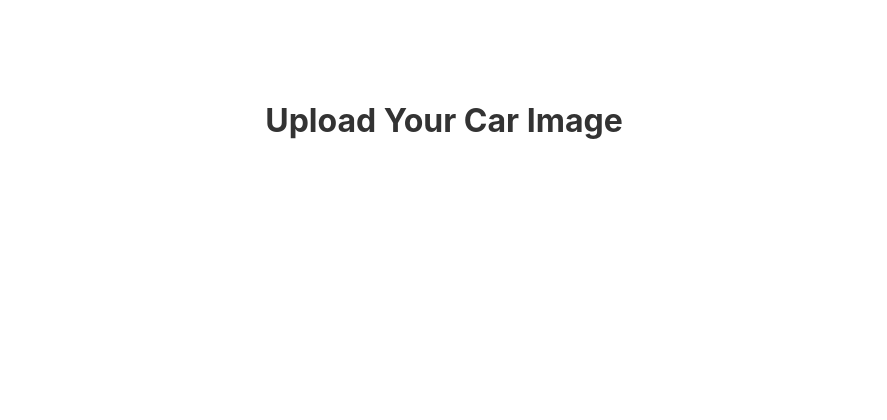
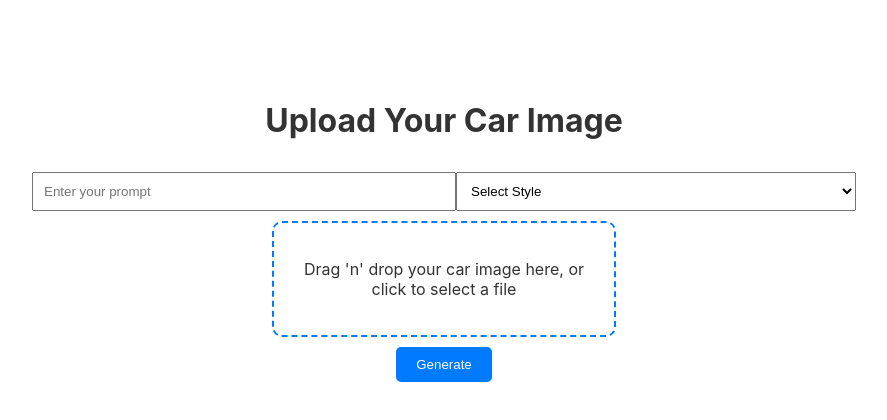
Before and after one commit to Bulalu/pimp-UI, a React (Create React App) app: page /upload in a window 1280 px wide. Shown: the top 420 px of the page, without its empty margins (196-1083 px from the left). Built offline with nearby package versions, Linux system fonts and the light colour scheme.

Commit message:
initial template for upload page 🥱

```diff
--- a/package.json
+++ b/package.json
@@ -6,10 +6,14 @@
     "@testing-library/jest-dom": "^5.17.0",
     "@testing-library/react": "^13.4.0",
     "@testing-library/user-event": "^13.5.0",
+    "framer-motion": "^10.18.0",
     "react": "^18.2.0",
+    "react-compare-slider": "^3.0.1",
     "react-dom": "^18.2.0",
+    "react-dropzone": "^14.2.3",
     "react-router-dom": "^6.21.3",
     "react-scripts": "5.0.1",
+    "react-use-measure": "^2.1.1",
     "web-vitals": "^2.1.4"
   },
   "scripts": {
--- a/src/components/ImageUploadPage.js
+++ b/src/components/ImageUploadPage.js
@@ -1,19 +1,119 @@
-import React from 'react';
+import React, { useState, useCallback } from 'react';
+import { useDropzone } from 'react-dropzone';
+
+const style = {
+    fontFamily: '-apple-system, BlinkMacSystemFont, Segoe UI, Roboto, Oxygen, Ubuntu, Cantarell, Open Sans, Helvetica Neue, sans-serif',
+    color: '#333',
+    textAlign: 'center',
+    padding: '5rem 0',
+    dropzone: {
+        border: '2px dashed #007AFF',
+        borderRadius: '10px',
+        padding: '20px',
+        cursor: 'pointer',
+        marginBottom: '20px',
+        width: '300px', // Adjust the width as per your requirement
+        margin: '0 auto' // Center align the dropzone
+    },
+    input: {
+        margin: '10px 0',
+        padding: '10px',
+        width: '80%',
+        maxWidth: '400px'
+    },
+    button: {
+        backgroundColor: '#007AFF',
+        color: 'white',
+        border: 'none',
+        padding: '10px 20px',
+        borderRadius: '5px',
+        cursor: 'pointer',
+        marginTop: '10px',
+    }
+};
 
 const ImageUploadPage = () => {
-    const style = {
-        fontFamily: '-apple-system, BlinkMacSystemFont, Segoe UI, Roboto, Oxygen, Ubuntu, Cantarell, Open Sans, Helvetica Neue, sans-serif',
-        // backgroundColor: '#f1f1f1', // The main background color you want
-        color: '#333',
-        textAlign: 'center',
-        padding: '5rem 0',
+    const [file, setFile] = useState(null);
+    const [restoredImage, setRestoredImage] = useState(null);
+    const [loading, setLoading] = useState(false);
+    const [error, setError] = useState(null);
+    const [prompt, setPrompt] = useState('');
+    const [styleOption, setStyleOption] = useState('');
 
+    const onDrop = useCallback((acceptedFiles) => {
+        setFile(acceptedFiles[0]);
+    }, []);
+
+    const handleGenerateClick = async () => {
+        if (!file) {
+            setError('Please upload an image first.');
+            return;
+        }
+
+        setLoading(true);
+        setError(null);
+        setRestoredImage(null);
+
+        const formData = new FormData();
+        formData.append('image', file);
+        formData.append('prompt', prompt);
+        formData.append('style', styleOption);
+
+        try {
+            const response = await fetch("https://your-backend-endpoint/generate-image", {
+                method: "POST",
+                body: formData,
+                headers: {
+                    'Accept': 'application/json',
+                },
+            });
+
+            const data = await response.json();
+
+            if (response.status === 200) {
+                setRestoredImage(data.image_url);
+            } else {
+                setError(data.error);
+            }
+        } catch (err) {
+            setError(err.message);
+        } finally {
+            setLoading(false);
+        }
     };
+
+    const { getRootProps, getInputProps } = useDropzone({ onDrop });
 
     return (
         <div style={style}>
             <h1>Upload Your Car Image</h1>
-            {/* Form and inputs for uploading images will go here */}
+            <input
+                type="text"
+                placeholder="Enter your prompt"
+                value={prompt}
+                onChange={(e) => setPrompt(e.target.value)}
+                style={style.input}
+            />
+            <select
+                value={styleOption}
+                onChange={(e) => setStyleOption(e.target.value)}
+                style={style.input}
+            >
+                <option value="">Select Style</option>
+                <option value="style1">Style 1</option>
+                <option value="style2">Style 2</option>
+                <option value="style3">Style 3</option>
+                {/* Add more style options here */}
+            </select>
+            {error && <p>Error: {error}</p>}
+            <div {...getRootProps()} style={style.dropzone}>
+                <input {...getInputProps()} accept="image/*" />
+                <p>Drag 'n' drop your car image here, or click to select a file</p>
+            </div>
+            <button style={style.button} onClick={handleGenerateClick} disabled={loading}>
+                {loading ? 'Generating...' : 'Generate'}
+            </button>
+            {restoredImage && <img src={restoredImage} alt="Restored" />}
         </div>
     );
 };
```
Also changed, not shown: src/components/CompareSlider.js (added, +15 -0 lines), src/components/ResizablePanel.js (added, +19 -0 lines), 1 other file (tests, documents, lock files or other folders).
